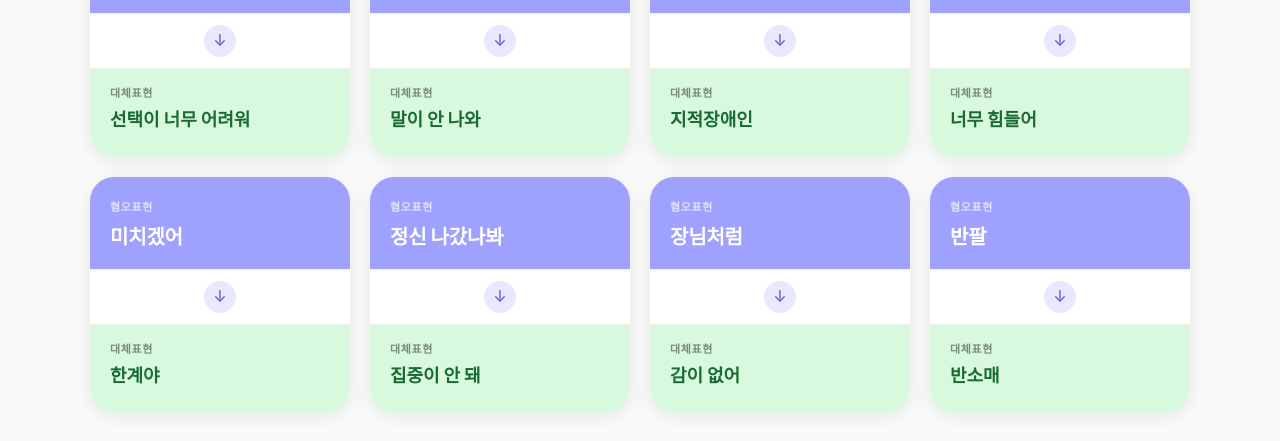
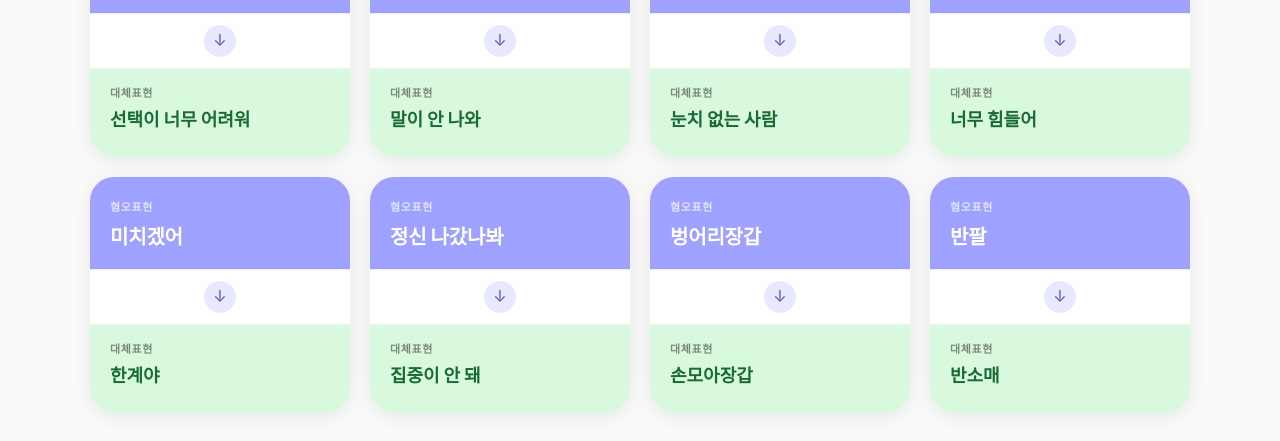
Before and after one commit to oidy21/campainspeakthechange, a plain HTML site: page index.html in a window 1280 px wide. Shown: the part 1220-1661 px from the top of the page. Drawn offline with Linux system fonts and the light colour scheme; a web font is replaced by a local one.

Commit message:
Update dictionary cards

```diff
--- a/index.html
+++ b/index.html
@@ -1072,11 +1072,11 @@
   const dictWords = [
     { bad: '결정장애',   good: '선택이 너무 어려워' },
     { bad: '벙어리',     good: '말이 안 나와' },
-    { bad: '찐따',       good: '지적장애인' },
+    { bad: '찐따',       good: '눈치 없는 사람' },
     { bad: '멘탈 나갔어', good: '너무 힘들어' },
     { bad: '미치겠어',   good: '한계야' },
     { bad: '정신 나갔나봐', good: '집중이 안 돼' },
-    { bad: '장님처럼',   good: '감이 없어' },
+    { bad: '벙어리장갑', good: '손모아장갑' },
     { bad: '반팔',       good: '반소매' },
   ];
 
```
